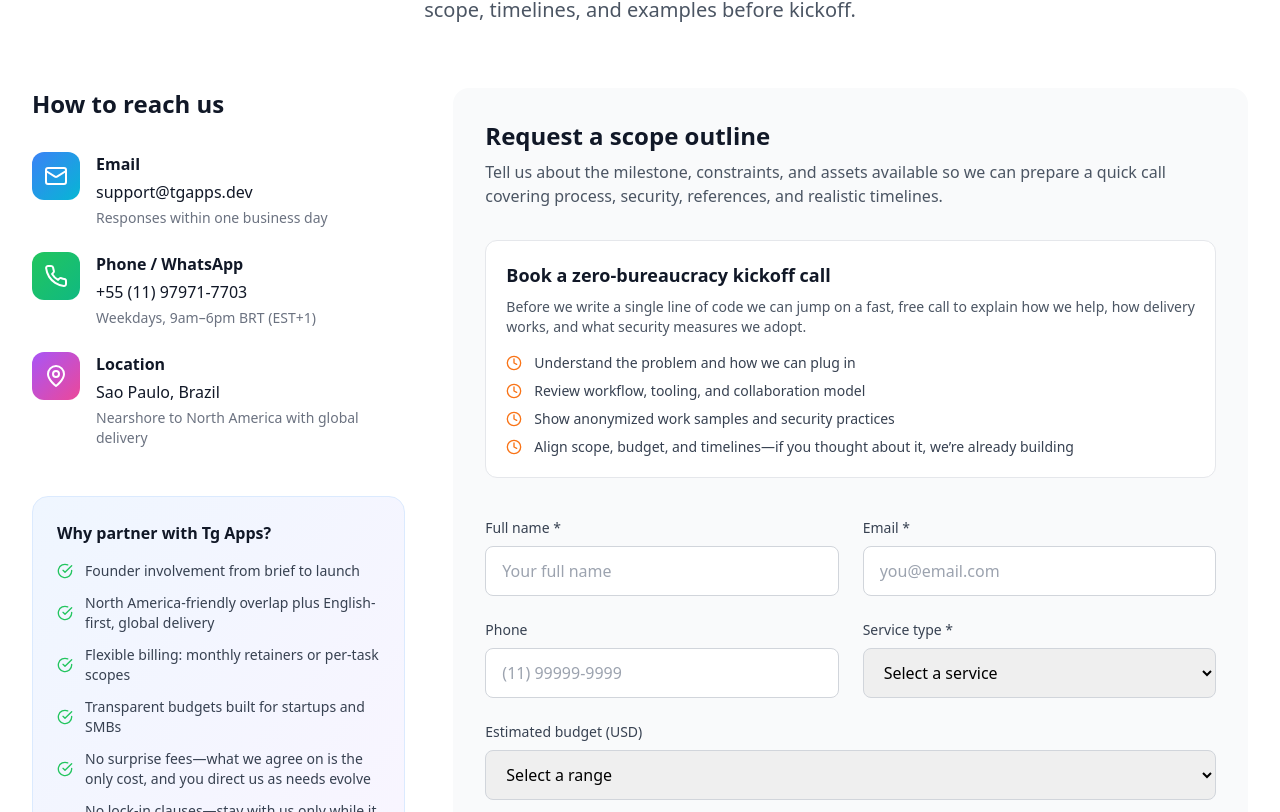
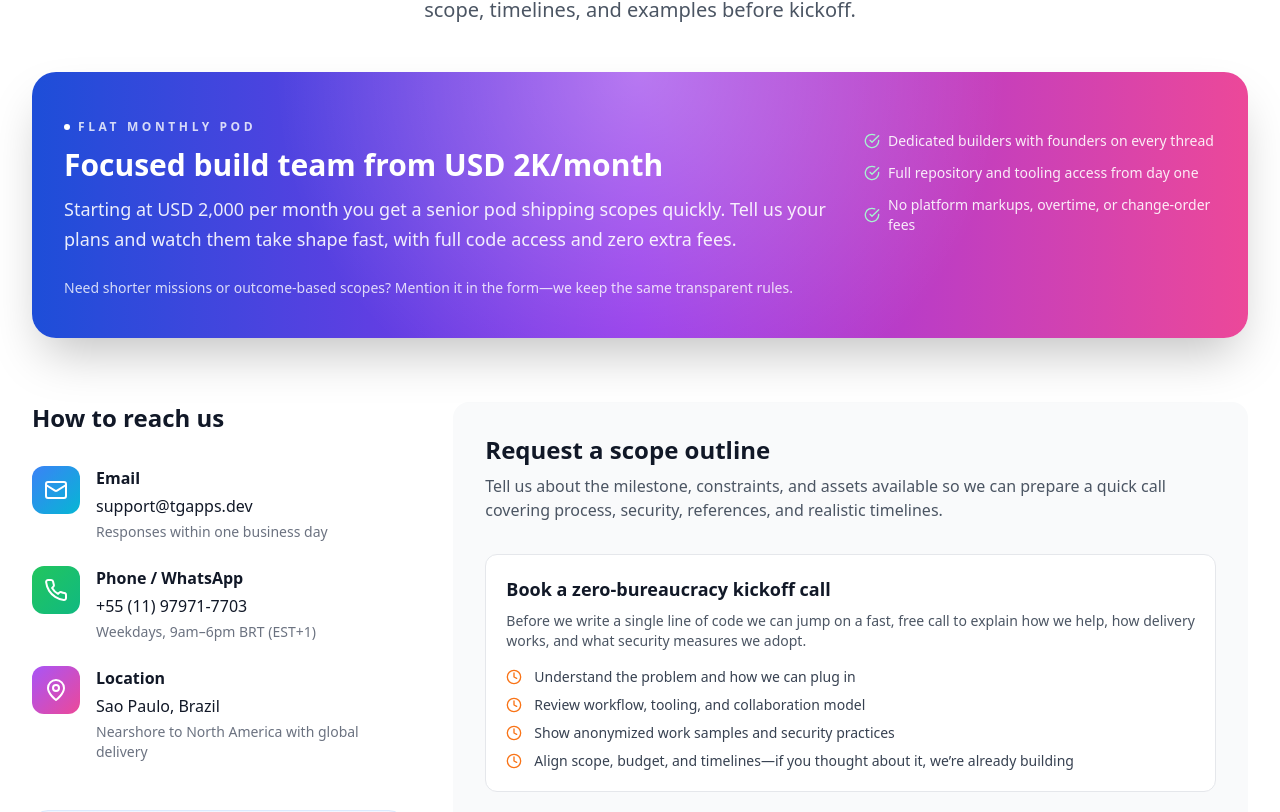
Before and after one commit to tgthiag/tgapps.dev, a React (Vite) app: page / in a window 1280 px wide. Shown: the part 6628-7440 px from the top of the page. Built offline with nearby package versions, Linux system fonts and the light colour scheme.

Commit message:
costs section

```diff
--- a/src/components/Contact.tsx
+++ b/src/components/Contact.tsx
@@ -8,7 +8,6 @@ const Contact = () => {
     email: '',
     phone: '',
     service: '',
-    budget: '',
     message: ''
   });
   const [isSubmitting, setIsSubmitting] = useState(false);
@@ -40,7 +39,6 @@ const Contact = () => {
         email: '',
         phone: '',
         service: '',
-        budget: '',
         message: ''
       });
     }, 3000);
@@ -58,13 +56,13 @@ const Contact = () => {
   }));
 
   const services = t.contact.services;
-  const budgetRanges = t.contact.budgets;
+  const costSection = t.contact.costSection;
 
   return (
     <section id="contato" className="py-24 bg-white">
       <div className="max-w-7xl mx-auto px-4 sm:px-6 lg:px-8">
         {/* Header */}
-        <div className="text-center mb-16">
+        <div className="text-center mb-12">
           <div className="inline-flex items-center space-x-2 bg-orange-100 text-orange-600 px-4 py-2 rounded-full text-sm font-medium mb-4">
             <MessageSquare className="w-4 h-4" />
             <span>{t.contact.badge}</span>
@@ -77,6 +75,35 @@ const Contact = () => {
           </h2>
           <p className="text-xl text-gray-600 max-w-3xl mx-auto">{t.contact.description}</p>
         </div>
+
+        {costSection && (
+          <div className="mb-16">
+            <div className="relative overflow-hidden rounded-3xl bg-gradient-to-r from-blue-700 via-purple-600 to-pink-500 text-white px-8 py-10 shadow-2xl">
+              <div className="relative z-10 flex flex-col gap-8 lg:flex-row lg:items-center lg:justify-between">
+                <div className="max-w-3xl">
+                  <div className="inline-flex items-center gap-2 text-xs font-semibold uppercase tracking-[0.3em] text-white/80 mb-3">
+                    <span className="h-1.5 w-1.5 rounded-full bg-white"></span>
+                    {costSection.badge}
+                  </div>
+                  <h3 className="text-3xl font-bold mb-3">{costSection.title}</h3>
+                  <p className="text-white/90 text-lg leading-relaxed">{costSection.description}</p>
+                </div>
+                {costSection.highlights && costSection.highlights.length > 0 && (
+                  <ul className="grid gap-3 text-sm text-white/90 sm:grid-cols-2 lg:grid-cols-1">
+                    {costSection.highlights.map((highlight, index) => (
+                      <li key={index} className="flex items-center gap-2">
+                        <CheckCircle className="w-4 h-4 text-emerald-200 flex-shrink-0" />
+                        <span>{highlight}</span>
+                      </li>
+                    ))}
+                  </ul>
+                )}
+              </div>
+              {costSection.note && <p className="relative z-10 mt-6 text-sm text-white/80">{costSection.note}</p>}
+              <div className="pointer-events-none absolute inset-0 opacity-40 bg-[radial-gradient(circle_at_top,_rgba(255,255,255,0.85),_transparent_55%)]"></div>
+            </div>
+          </div>
+        )}
 
         <div className="grid grid-cols-1 lg:grid-cols-3 gap-12">
           {/* Contact Info */}
@@ -214,24 +241,6 @@ const Contact = () => {
                   </div>
 
                   <div>
-                    <label htmlFor="budget" className="block text-sm font-medium text-gray-700 mb-2">
-                      {t.contact.form.budgetLabel}
-                    </label>
-                    <select
-                      id="budget"
-                      name="budget"
-                      value={formData.budget}
-                      onChange={handleChange}
-                      className="w-full px-4 py-3 border border-gray-300 rounded-lg focus:ring-2 focus:ring-blue-500 focus:border-transparent transition-colors"
-                    >
-                      <option value="">{t.contact.form.budgetPlaceholder}</option>
-                      {budgetRanges.map((range, index) => (
-                        <option key={index} value={range}>{range}</option>
-                      ))}
-                    </select>
-                  </div>
-
-                  <div>
                     <label htmlFor="message" className="block text-sm font-medium text-gray-700 mb-2">
                       {t.contact.form.messageLabel}
                     </label>
--- a/src/i18n/translations.ts
+++ b/src/i18n/translations.ts
@@ -92,6 +92,13 @@ export interface TranslationSchema {
     }[];
     whyUsHeading: string;
     whyUs: string[];
+    costSection?: {
+      badge: string;
+      title: string;
+      description: string;
+      highlights?: string[];
+      note?: string;
+    };
     formHeading: string;
     formDescription: string;
     callout: {
@@ -110,8 +117,6 @@ export interface TranslationSchema {
       phonePlaceholder: string;
       serviceLabel: string;
       servicePlaceholder: string;
-      budgetLabel: string;
-      budgetPlaceholder: string;
       messageLabel: string;
       messagePlaceholder: string;
       submit: string;
@@ -119,7 +124,6 @@ export interface TranslationSchema {
       policy: string;
     };
     services: string[];
-    budgets: string[];
   };
   footer: {
     description: string;
@@ -357,6 +361,18 @@ export const translations: Record<Locale, TranslationSchema> = {
         'Post-launch support handled by the same builders',
         'Rapid kickoff calls—by the time you outline the idea, our builders are already in motion'
       ],
+      costSection: {
+        badge: 'Flat monthly pod',
+        title: 'Focused build team from USD 2K/month',
+        description:
+          'Starting at USD 2,000 per month you get a senior pod shipping scopes quickly. Tell us your plans and watch them take shape fast, with full code access and zero extra fees.',
+        highlights: [
+          'Dedicated builders with founders on every thread',
+          'Full repository and tooling access from day one',
+          'No platform markups, overtime, or change-order fees'
+        ],
+        note: 'Need shorter missions or outcome-based scopes? Mention it in the form—we keep the same transparent rules.'
+      },
       formHeading: 'Request a scope outline',
       formDescription:
         'Tell us about the milestone, constraints, and assets available so we can prepare a quick call covering process, security, references, and realistic timelines.',
@@ -382,8 +398,6 @@ export const translations: Record<Locale, TranslationSchema> = {
         phonePlaceholder: '(11) 99999-9999',
         serviceLabel: 'Service type *',
         servicePlaceholder: 'Select a service',
-        budgetLabel: 'Estimated budget (USD)',
-        budgetPlaceholder: 'Select a range',
         messageLabel: 'Describe your project *',
         messagePlaceholder: 'Tell us about your project, goals, and expectations...',
         submit: 'Send Message',
@@ -399,14 +413,6 @@ export const translations: Record<Locale, TranslationSchema> = {
         'Product Discovery',
         'Technical Consulting',
         'Other'
-      ],
-      budgets: [
-        'USD 5k - USD 15k',
-        'USD 15k - USD 30k',
-        'USD 30k - USD 50k',
-        'USD 50k - USD 100k',
-        'Above USD 100k',
-        'Prefer not to say'
       ]
     },
     footer: {
@@ -642,10 +648,22 @@ export const translations: Record<Locale, TranslationSchema> = {
         'Processo pensado para colaboração com EUA/Canadá e clientes globais',
         'Pagamentos flexíveis: mensalidade ou tarefas conforme a necessidade',
         'Orçamentos transparentes: o que combinarmos será o único custo e você nos direciona conforme a demanda',
-        'Sem cláusulas de fidelidade — continue conosco apenas enquanto fizer sentido para você',
+        'Sem cláusulas de fidelidade – continue conosco apenas enquanto fizer sentido para você',
         'Suporte pós-lançamento com o mesmo time que construiu',
         'Chamadas de kickoff rápidas – assim que você detalha a ideia, nosso time já está em movimento'
       ],
+      costSection: {
+        badge: 'Equipe mensal fixa',
+        title: 'Time focado a partir de USD 2K/mês',
+        description:
+          'Com USD 2.000 por mês você garante um pod sênior que mantém o ritmo alto. Conte seus planos e veja tudo ganhar forma rapidamente, com acesso total ao código e nenhuma taxa extra.',
+        highlights: [
+          'Engenheiros dedicados com fundadores em cada thread',
+          'Acesso completo a repositórios e ferramentas desde o primeiro dia',
+          'Sem intermediações, hora extra ou taxas surpresa'
+        ],
+        note: 'Precisa de missões mais curtas ou escopos fechados? Conta pra gente — seguimos a mesma transparência.'
+      },
       formHeading: 'Peça um esboço de escopo',
       formDescription:
         'Compartilhe contexto, restrições e materiais disponíveis para prepararmos uma call curta cobrindo processo, segurança, exemplos e prazos realistas.',
@@ -671,8 +689,6 @@ export const translations: Record<Locale, TranslationSchema> = {
         phonePlaceholder: '(11) 99999-9999',
         serviceLabel: 'Tipo de serviço *',
         servicePlaceholder: 'Selecione um serviço',
-        budgetLabel: 'Orçamento estimado (USD)',
-        budgetPlaceholder: 'Selecione uma faixa',
         messageLabel: 'Descreva seu projeto *',
         messagePlaceholder: 'Conte-nos mais sobre seu projeto, objetivos e expectativas...',
         submit: 'Enviar Mensagem',
@@ -688,14 +704,6 @@ export const translations: Record<Locale, TranslationSchema> = {
         'Discovery de Produto',
         'Consultoria Técnica',
         'Outro'
-      ],
-      budgets: [
-        'USD 5k - USD 15k',
-        'USD 15k - USD 30k',
-        'USD 30k - USD 50k',
-        'USD 50k - USD 100k',
-        'Acima de USD 100k',
-        'Prefiro não informar'
       ]
     },
     footer: {
```
